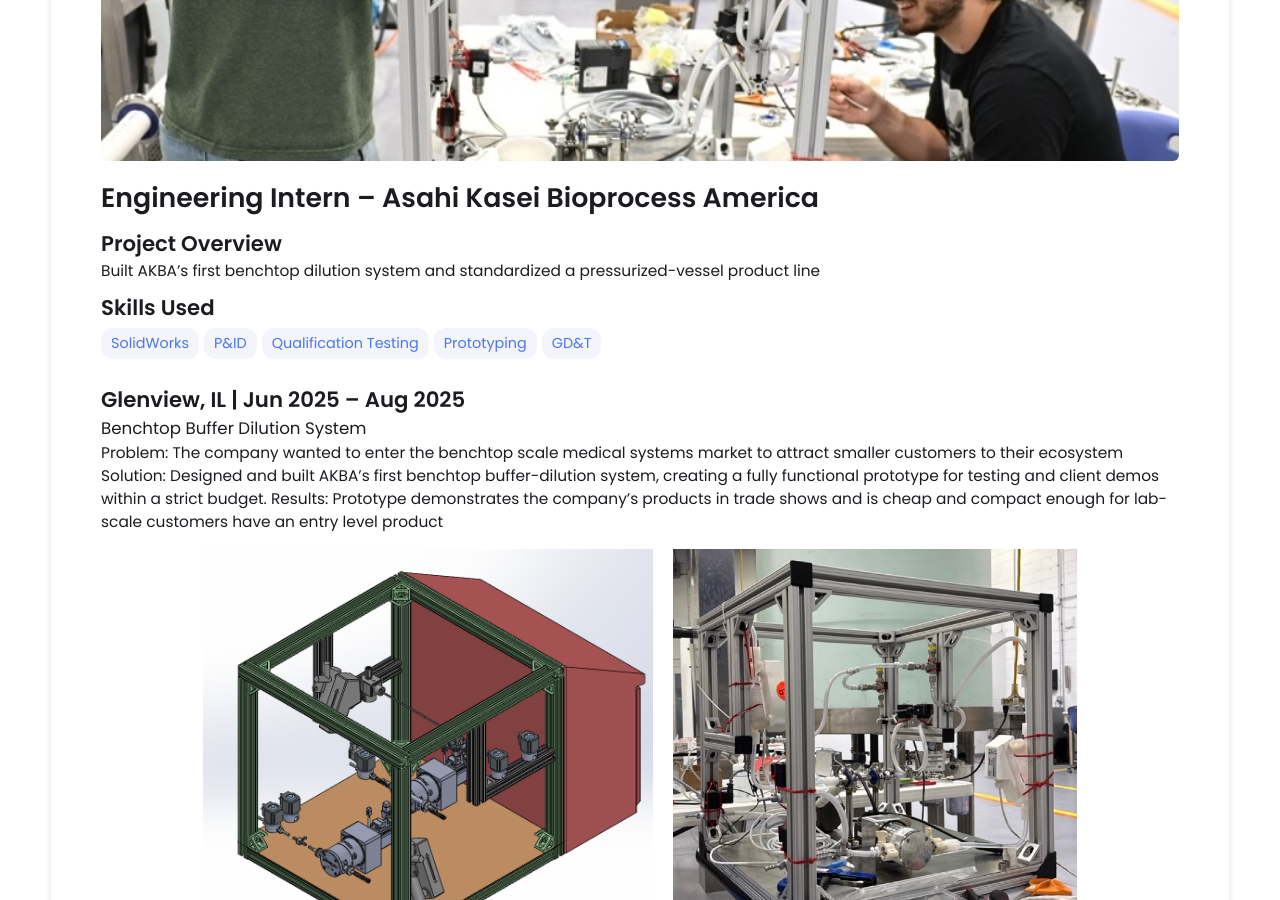
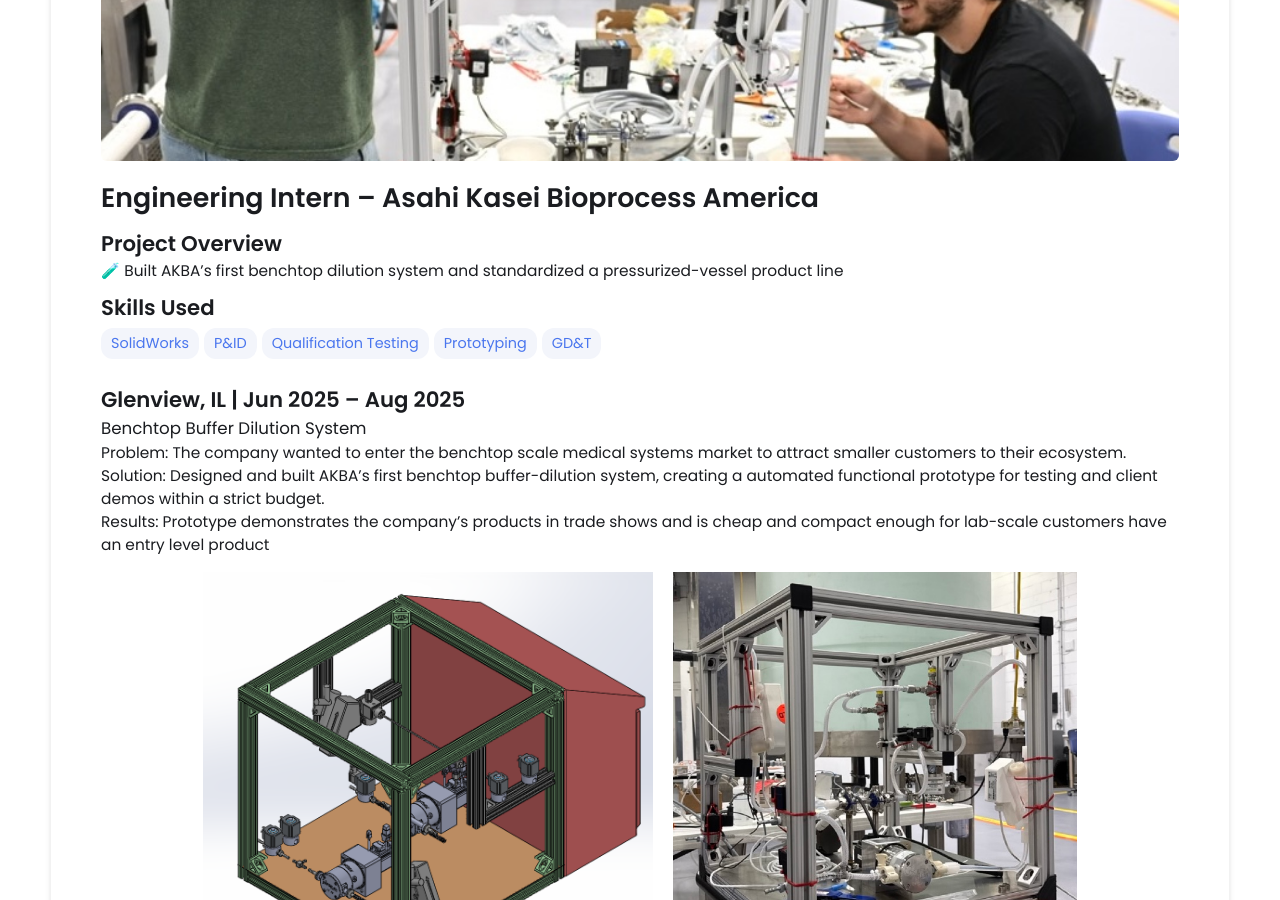
Before and after one commit to danielklloglu/danielklloglu.github.io, a Jekyll site: the page built from _projects/asahi-kasei/index.md, in a window 1280 px wide and 900 px high, scrolled down 329 px. Built offline with Jekyll 4.4.1, drawn with Linux system fonts in a browser that asks for light colours.

Commit message:
Update index.md

```diff
--- a/_projects/asahi-kasei/index.md
+++ b/_projects/asahi-kasei/index.md
@@ -1,7 +1,7 @@
 ---
 layout: post
 title: Engineering Intern – Asahi Kasei Bioprocess America
-description:   Built AKBA’s first benchtop dilution system and standardized a pressurized-vessel product line
+description: 🧪 Built AKBA’s first benchtop dilution system and standardized a pressurized-vessel product line
 skills:
 - SolidWorks
 - P&ID
@@ -13,14 +13,14 @@ main-image: /asahi1.jpeg
 
 ## Glenview, IL | Jun 2025 – Aug 2025
 ### Benchtop Buffer Dilution System
-Problem: The company wanted to enter the benchtop scale medical systems market to attract smaller customers to their ecosystem
-Solution: Designed and built AKBA’s first benchtop buffer-dilution system, creating a fully functional prototype for testing and client demos within a strict budget.
+Problem: The company wanted to enter the benchtop scale medical systems market to attract smaller customers to their ecosystem.
+Solution: Designed and built AKBA’s first benchtop buffer-dilution system, creating a automated functional prototype for testing and client demos within a strict budget.
+<br>
 Results: Prototype demonstrates the company's products in trade shows and is cheap and compact enough for lab-scale customers have an entry level product
 {% include image-gallery.html images="Unknown.png, asahi2.jpeg" height="400" %}
 
 ### Product Standardization
-- Standardized a pressurized-vessel product line by collecting critical parameters from custom projects, cutting costs and improving lead times.
+Standardized a pressurized-vessel product line by collecting critical parameters from custom projects, cutting costs and improving lead times.
 {% include image-gallery.html images="dac.png, cursiv.png" height="400" %}
-- Improved drawings and BOMs by correcting tolerances using GD&T, refreshing legacy callouts, and clarifying hardware specs to streamline procurement and assembly.
-
+Improved drawings and BOMs by correcting tolerances using GD&T, refreshing legacy callouts, and clarifying hardware specs to streamline procurement and assembly.
 <br>
```
